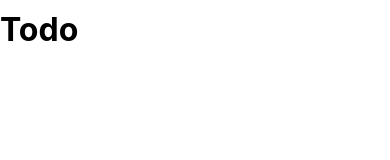
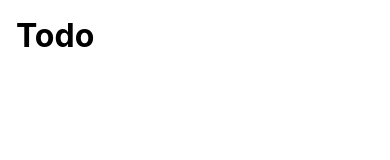
Before and after one commit to norbusonam/react-native-todo, a React Native app: screen / in a window 390 px wide. Shown: the top 160 px of the page. Built offline with nearby package versions, Linux system fonts and the light colour scheme.

Commit message:
safe area and header padding

```diff
--- a/App.tsx
+++ b/App.tsx
@@ -1,11 +1,11 @@
-import { StyleSheet, View } from 'react-native';
+import { SafeAreaView, StyleSheet } from 'react-native';
 import Header from './componenets/Header';
 
 export default function App() {
   return (
-    <View style={styles.appContainer}>
+    <SafeAreaView>
       <Header />
-    </View>
+    </SafeAreaView>
   );
 }
 
--- a/componenets/Header.tsx
+++ b/componenets/Header.tsx
@@ -12,5 +12,6 @@ const styles = StyleSheet.create({
   header: {
     fontSize: 32,
     fontWeight: 'bold',
+    padding: 16,
   },
 });
```
